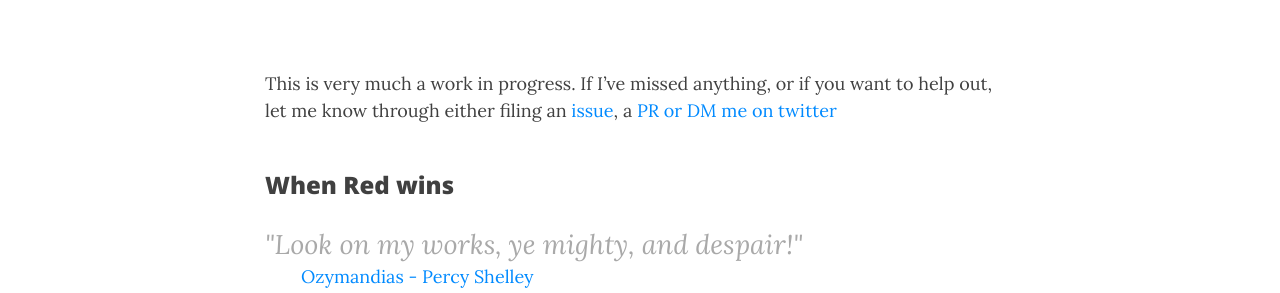
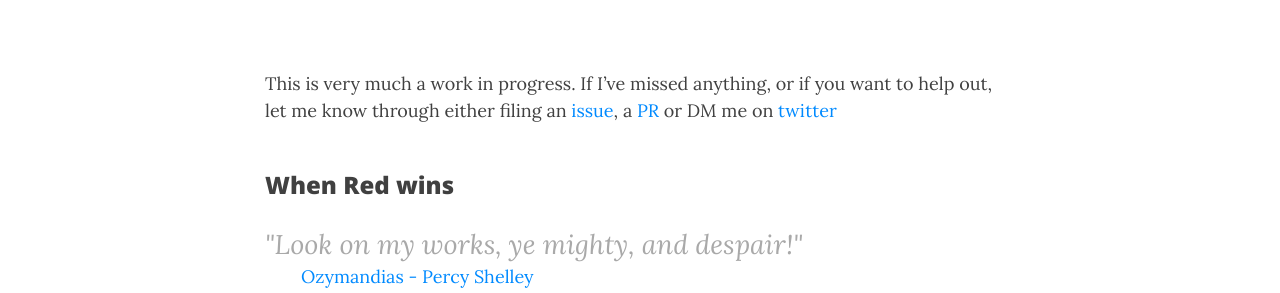
Before and after one commit to isogenous/isogenous.github.io, a Jekyll site: the page built from annotated-time-war.md, in a window 1280 px wide. Shown: the part 296-589 px from the top of the page. Built offline with Jekyll 4.4.1, drawn with Linux system fonts in a browser that asks for light colours; nearby versions of some CDN libraries.

```diff
--- a/annotated-time-war.md
+++ b/annotated-time-war.md
@@ -5,7 +5,7 @@ subtitle:
 use-site-title: true
 ---
 
-This is very much a work in progress. If I've missed anything, or if you want to help out, let me know through either filing an <a href="https://github.com/isogenous/isogenous.github.io/issues">issue</a>, a <a href="https://github.com/isogenous/isogenous.github.io/pulls">PR<a> or DM me on <a href="https://twitter.com/buzhix3">twitter</a>
+This is very much a work in progress. If I've missed anything, or if you want to help out, let me know through either filing an <a href="https://github.com/isogenous/isogenous.github.io/issues">issue</a>, a <a href="https://github.com/isogenous/isogenous.github.io/pulls">PR</a> or DM me on <a href="https://twitter.com/buzhix3">twitter</a>
 
 {% for chapter in site.data.chapter_title %}
 
```
